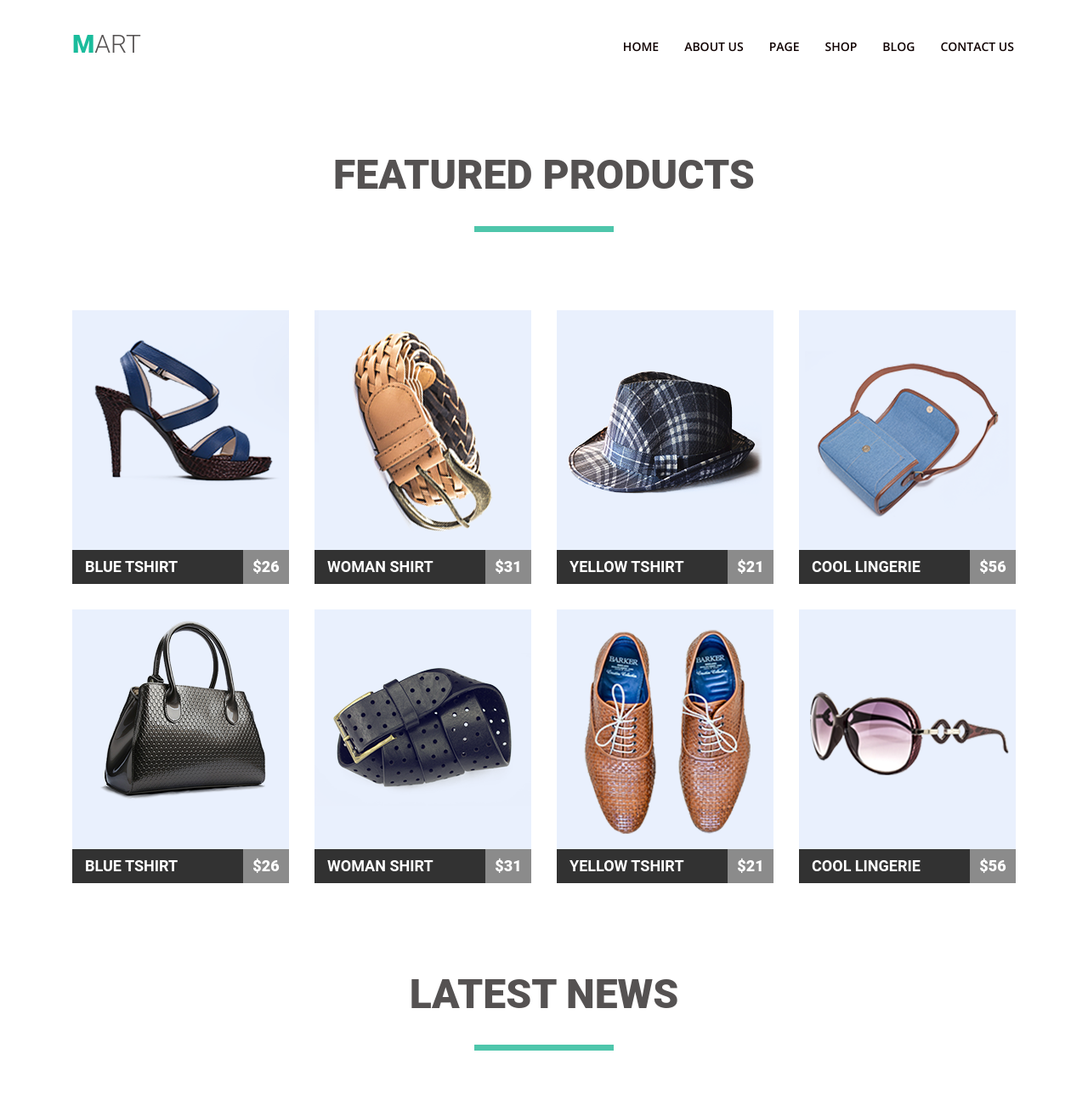
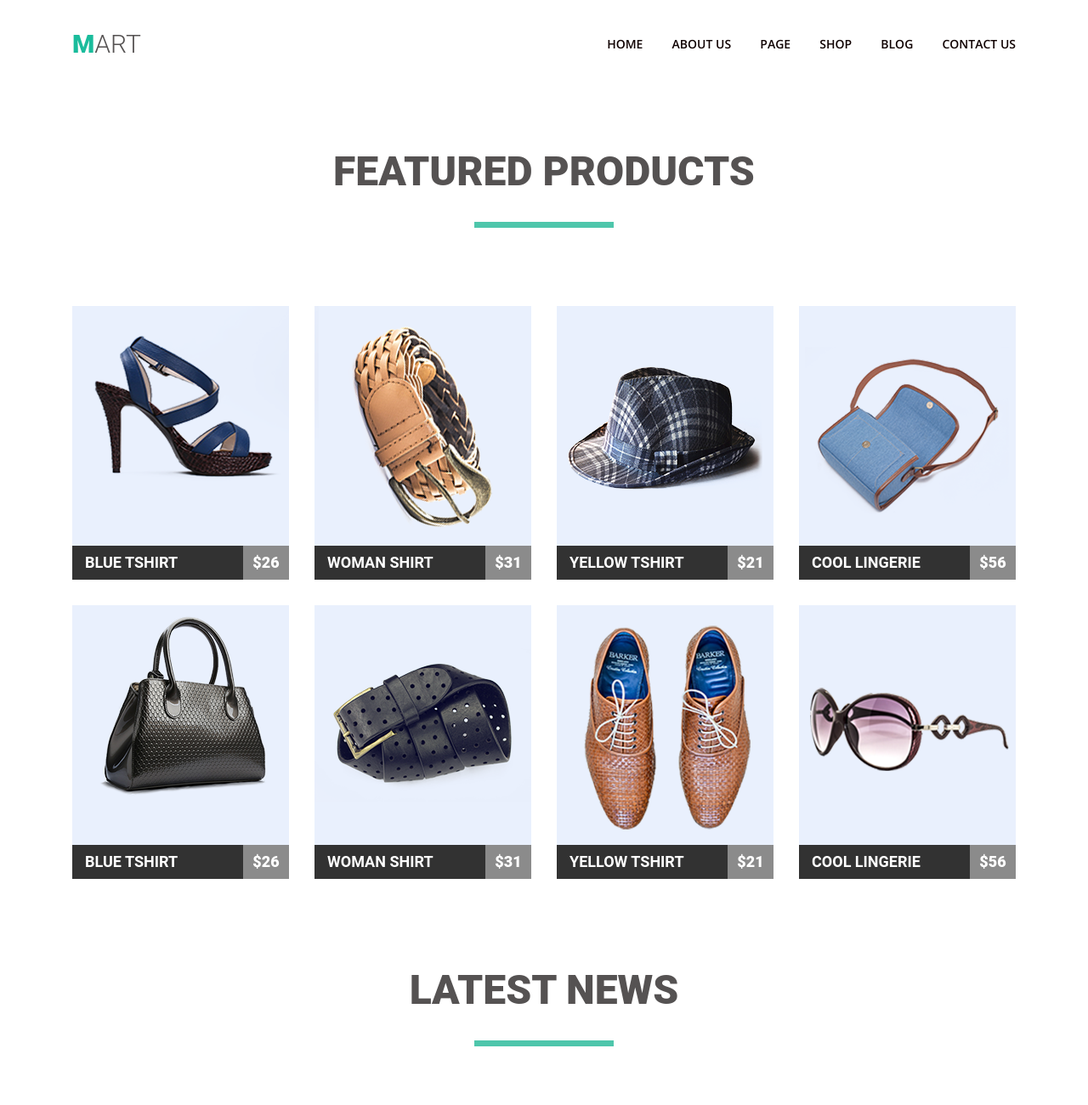
Before and after one commit to ProkhoDim/goit-fe-course, a plain HTML site: page html-css/module-04/index.html in a window 1280 px wide. Shown: the top 1300 px of the page at 85% size. Drawn offline with nearby package versions, Linux system fonts and the light colour scheme.

Commit message:
First changes

```diff
--- a/html-css/module-04/css/styles.css
+++ b/html-css/module-04/css/styles.css
@@ -11,7 +11,7 @@ body {
 
 .page {
   width: 1110px;
-  margin: 36px auto;
+  margin: auto;S
 }
 
 .clearfix::after {
@@ -23,6 +23,7 @@ body {
 /* Header */
 
 .site_navigation {
+  margin-top: 36px;
   margin-bottom: 106px;
 }
 
@@ -33,6 +34,16 @@ body {
 
 a {
   text-decoration: none;
+  color:#ffffff;
+}
+
+nav, ul{
+  height: auto;
+  overflow: hidden;
+}
+
+nav {
+  float: right;
 }
 
 h1 {
@@ -53,7 +64,6 @@ h1 a {
   line-height: 32px;
   color: #555252;
   text-transform: uppercase;
-  margin-right: 567px;
 }
 
 .logo::first-letter {
@@ -64,20 +74,17 @@ h1 a {
 
 .nav_links a {
   font-size: 14px;
+  line-height: 32px;
   font-weight: 700;
   color: #0f0101;
 }
 
 .nav_links {
-  display: block;
-  float: left;
-  padding-top: 9px;
-  padding-right: 30px;
-  padding-bottom: 9px;
+  display: inline;
 }
 
-.nav_links:last-child {
-  padding-right: 0px;
+.nav_links:nth-last-of-type(n+2) {
+  padding-right: 30px;
 }
 
 .nav_links a:hover,
@@ -97,7 +104,7 @@ h2 {
   font-weight: 900;
   color: #555252;
   text-align: center;
-  margin-bottom: 81px;
+  text-transform: uppercase;
 }
 
 h2::after {
@@ -106,8 +113,7 @@ h2::after {
   width: 164px;
   height: 7px;
   content: "";
-  margin: auto;
-  margin-top: 32px;
+  margin: 32px auto 0;
 }
 
 h2.main_header {
@@ -125,7 +131,7 @@ h2.main_header {
   float: left;
   background-color: #323232;
   width: 255px;
-  height: 322px;
+  /* height: 322px; */
   vertical-align: top;
   margin-right: 30px;
   margin-bottom: 30px;
@@ -141,23 +147,23 @@ h2.main_header {
 
 .product_item:hover {
   background-color: #1abc9c;
-  cursor: pointer;
+  /* cursor: pointer; */
 }
 
 .product_item img {
-  float: left;
+  display: table;
   background-color: #e9f0fd;
 }
 
-h3 {
-  display: inline-block;
+.product_item h3 {
+  float: left;
   font-size: 18px;
   line-height: 40px;
   color: #ffffff;
   text-transform: uppercase;
 }
 
-h3::before {
+.product_item h3::before {
   display: inline-block;
   width: 15px;
   content: "";
@@ -177,6 +183,10 @@ h3::before {
 
 /* News block */
 
+.news_content h2 {
+    margin-bottom: 81px;
+}
+
 .news_article {
   display: block;
   float: left;
@@ -191,14 +201,14 @@ h3::before {
   margin-bottom: 14px;
 }
 
-h4 {
+.news_article h3 {
   font-size: 18px;
   font-weight: 600;
   text-align: left;
   margin-bottom: 29px;
 }
 
-h4::after {
+.news_article h3::after {
   display: block;
   width: 136px;
   content: "";
@@ -213,7 +223,6 @@ h4::after {
 }
 
 .news_article p {
-  color: inherit;
   font-size: 14px;
   font-weight: 400;
   line-height: 26px;
--- a/html-css/module-04/index.html
+++ b/html-css/module-04/index.html
@@ -25,54 +25,54 @@
         </nav>
       </header>
       <main>
-        <h2 class="main_header">FEATURED PRODUCTS</h2>
         <div class="product_select clearfix">
+          <h2 class="main_header">Featured products</h2>
           <section class="product_item">
-            <img src="./img/products/woman_shoe.png" alt="blue woman shoe" width="255" height="282" />
-            <h3>Blue Tshirt</h3>
+            <a href=""><img src="./img/products/woman_shoe.png" alt="blue woman shoe" width="255" height="282"/></a>
+            <h3><a href="#">Blue Tshirt</a></h3>
             <p class="price">$26</p>
           </section>
           <section class="product_item">
-            <img src="./img/products/brown-light_belt.png" alt="brown belt" width="255" height="282" />
-            <h3>WOMAN shirt</h3>
+            <a href="#"><img src="./img/products/brown-light_belt.png" alt="brown belt" width="255" height="282" /></a>
+            <h3><a href="#">Woman shirt</a></h3>
             <p class="price">$31</p>
           </section>
           <section class="product_item">
-            <img src="./img/products/man_cap.png" alt="summer man cup" width="255" height="282" />
-            <h3>YELLOW Tshirt</h3>
+            <a href="#"><img src="./img/products/man_cap.png" alt="summer man cup" width="255" height="282" /></a>
+            <h3><a href="#">Yellow Tshirt</a></h3>
             <p class="price">$21</p>
           </section>
           <section class="product_item">
-            <img src="./img/products/blue_bag.png" alt="blue woman bag" width="255" height="282" />
-            <h3>Cool lingerie</h3>
+              <a href="#"><img src="./img/products/blue_bag.png" alt="blue woman bag" width="255" height="282" /></a>
+            <h3><a href="#">Cool lingerie</a></h3>
             <p class="price">$56</p>
           </section>
           <section class="product_item">
-            <img src="./img/products/black_bag.png" alt="black woman bag" width="255" height="282" />
-            <h3>Blue Tshirt</h3>
+              <a href="#"><img src="./img/products/black_bag.png" alt="black woman bag" width="255" height="282" /></a>
+            <h3><a href="#">Blue Tshirt</a></h3>
             <p class="price">$26</p>
           </section>
           <section class="product_item">
-            <img src="./img/products/black_belt.png" alt="black belt" width="255" height="282" />
-            <h3>WOMAN shirt</h3>
+              <a href="#"><img src="./img/products/black_belt.png" alt="black belt" width="255" height="282" /></a>
+            <h3><a href="#">Woman shirt</a></h3>
             <p class="price">$31</p>
           </section>
           <section class="product_item">
-            <img src="./img/products/man_shoe.png" alt="brown man shoe" width="255" height="282" />
-            <h3>YELLOW Tshirt</h3>
+            <img src="./img/products/man_shoe.png" alt="brown man shoe" width="255" height="282" /></a>
+            <h3><a href="#">Yellow Tshirt</a></h3>
             <p class="price">$21</p>
           </section>
           <section class="product_item">
-            <img src="./img/products/sunglass.png" alt="sunglasses" width="255" height="282" />
-            <h3>Cool lingerie</h3>
+              <a href="#"><img src="./img/products/sunglass.png" alt="sunglasses" width="255" height="282" /></a>
+            <h3><a href="#">Cool lingerie</a></h3>
             <p class="price">$56</p>
           </section>
         </div>
-        <h2>LATEST NEWS</h2>
         <div class="news_content clearfix">
+          <h2>Latest news</h2>
           <article class="news_article">
             <img src="./img/news_image1.jpg" alt="map on a notepad" width="350" height="262" />
-            <h4>Lorem Ipsum. Proin gravida nibh vel velit auctor aliquet. Aenean</h4>
+            <h3>Lorem Ipsum. Proin gravida nibh vel velit auctor aliquet. Aenean</h3>
             <p>
               Nam nec tellus a odio tincidunt auc. Duis sed odio sit amet nibh vulputate cursus a sit amet mauris. Morbi accumsan
               ipsum velit. Nam nec tellus a odio
@@ -81,7 +81,7 @@
           </article>
           <article class="news_article">
             <img src="./img/news_image2.jpg" alt="talk between woman" width="350" height="262" />
-            <h4>Lorem Ipsum. Proin gravida nibh vel velit auctor aliquet. Aenean</h4>
+            <h3>Lorem Ipsum. Proin gravida nibh vel velit auctor aliquet. Aenean</h3>
             <p>
               Nam nec tellus a odio tincidunt auc. Duis sed odio sit amet nibh vulputate cursus a sit amet mauris. Morbi accumsan
               ipsum velit. Nam nec tellus a odio
@@ -90,7 +90,7 @@
           </article>
           <article class="news_article">
             <img src="./img/news_image3.jpg" alt="bus" width="350" height="262" />
-            <h4>Lorem Ipsum. Proin gravida nibh vel velit auctor aliquet. Aenean</h4>
+            <h3>Lorem Ipsum. Proin gravida nibh vel velit auctor aliquet. Aenean</h3>
             <p>
               Nam nec tellus a odio tincidunt auc. Duis sed odio sit amet nibh vulputate cursus a sit amet mauris. Morbi accumsan
               ipsum velit. Nam nec tellus a odio
```
